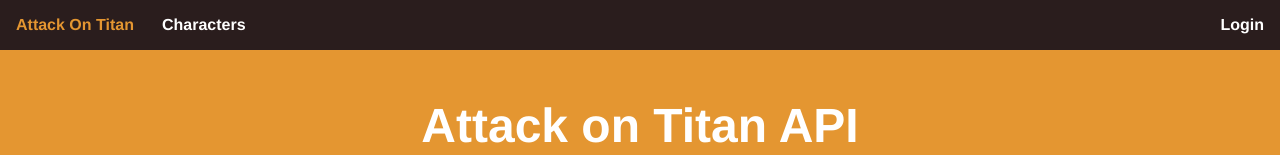
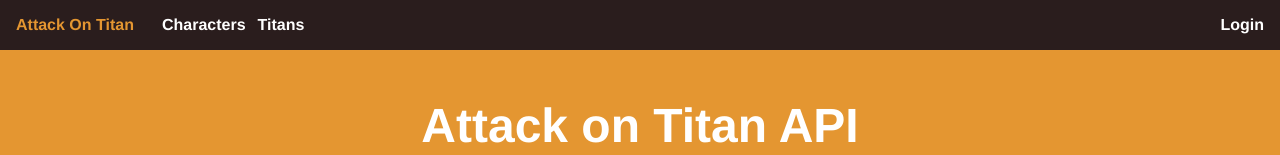
Before and after one commit to AnsellMaximilian/aot-client, a Vue app: page /login in a window 1280 px wide. Shown: the top 155 px of the page. Built offline with nearby package versions, Linux system fonts and the light colour scheme.

Commit message:
add link

```diff
--- a/src/components/Header.vue
+++ b/src/components/Header.vue
@@ -5,8 +5,8 @@
       <div class="nav">
         <ul>
           <li><router-link to="/characters">Characters</router-link></li>
-          <!-- <li><router-link to="/titans">Titans</router-link></li>
-          <li><router-link to="/locations">Locations</router-link></li> -->
+          <li><router-link to="/about">Titans</router-link></li>
+          <!-- <li><router-link to="/locations">Locations</router-link></li> -->
         </ul>
         <ul class="auth-links">
           <!-- <li><router-link to="/">Sign Up</router-link></li> -->
```
